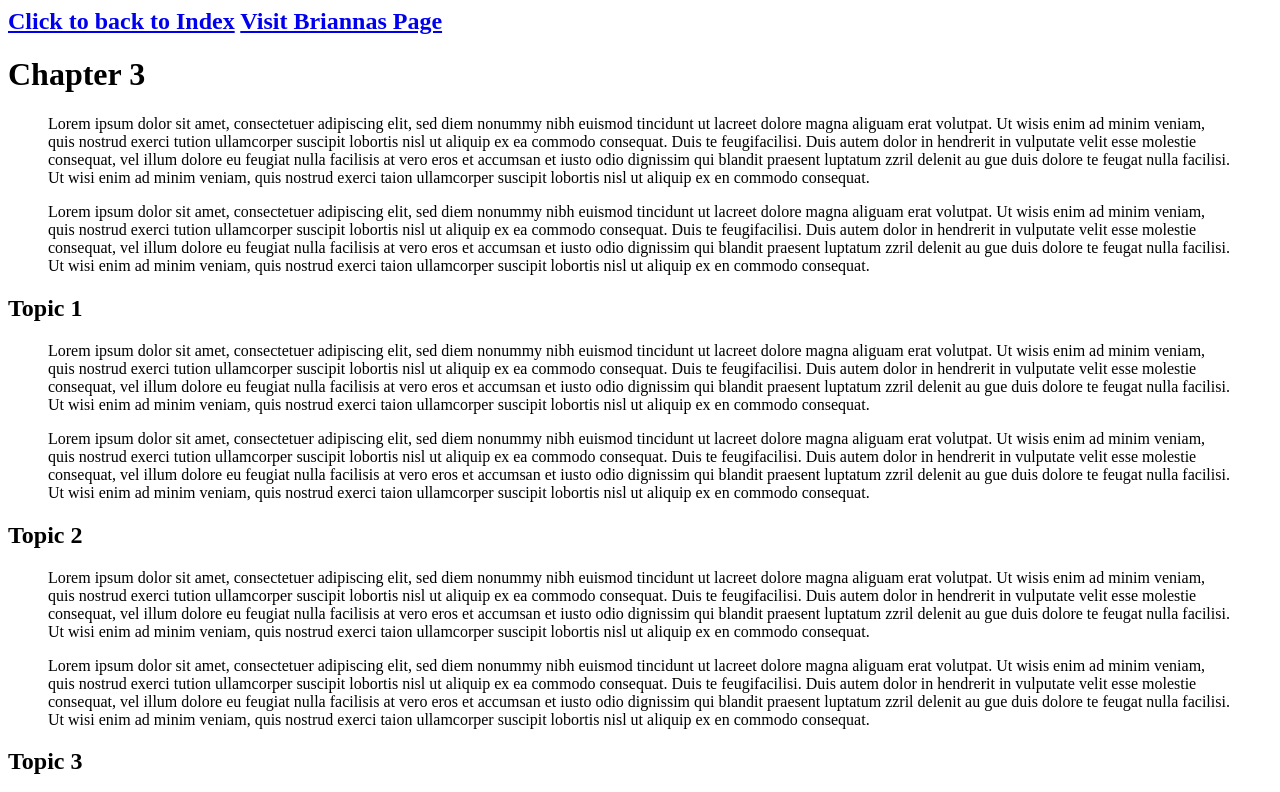
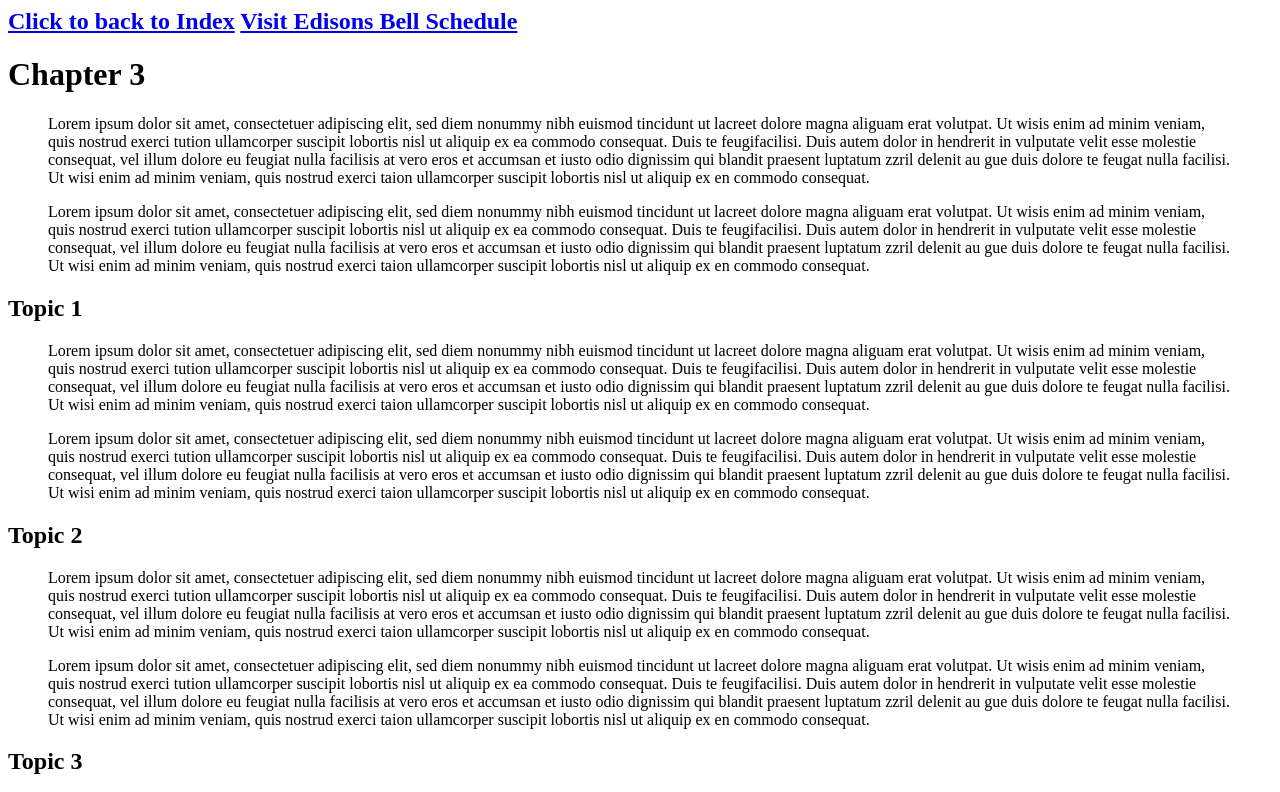
Before and after one commit to Blossxsom/LinksReview, a plain HTML site: page chapter3.html in a window 1280 px wide. Shown: the top 792 px of the page. Drawn offline with Linux system fonts and the light colour scheme.

Commit message:
Update chapter3.html

```diff
--- a/chapter3.html
+++ b/chapter3.html
@@ -4,7 +4,7 @@
 </head>
 <body>
 <a href="index.html"><h2>Click to back to Index</a>
-<a href="https://6c257736-d707-4f0c-bfe9-3d449f35cc68-00-14tye37w5s7ei.picard.repl.co/ target="_blank">Visit Briannas Page</a>
+<a href="https://www.taehs.org/apps/bell_schedules/"_blank">Visit Edisons Bell Schedule</a>
 <h1>Chapter 3</h1>
 
 <blockquote>Lorem ipsum dolor sit amet, consectetuer adipiscing elit, sed diem nonummy nibh euismod tincidunt ut lacreet dolore magna aliguam erat volutpat. Ut wisis enim ad minim veniam, quis nostrud exerci tution ullamcorper suscipit lobortis nisl ut aliquip ex ea commodo    consequat. Duis te feugifacilisi. Duis autem dolor in hendrerit in vulputate velit esse molestie consequat, vel illum dolore eu feugiat nulla facilisis at vero eros et accumsan et iusto odio dignissim qui blandit praesent luptatum zzril delenit au gue duis dolore te feugat nulla facilisi. Ut wisi enim ad minim veniam, quis nostrud exerci taion ullamcorper suscipit lobortis nisl ut aliquip ex en commodo consequat.</blockquote>
```
